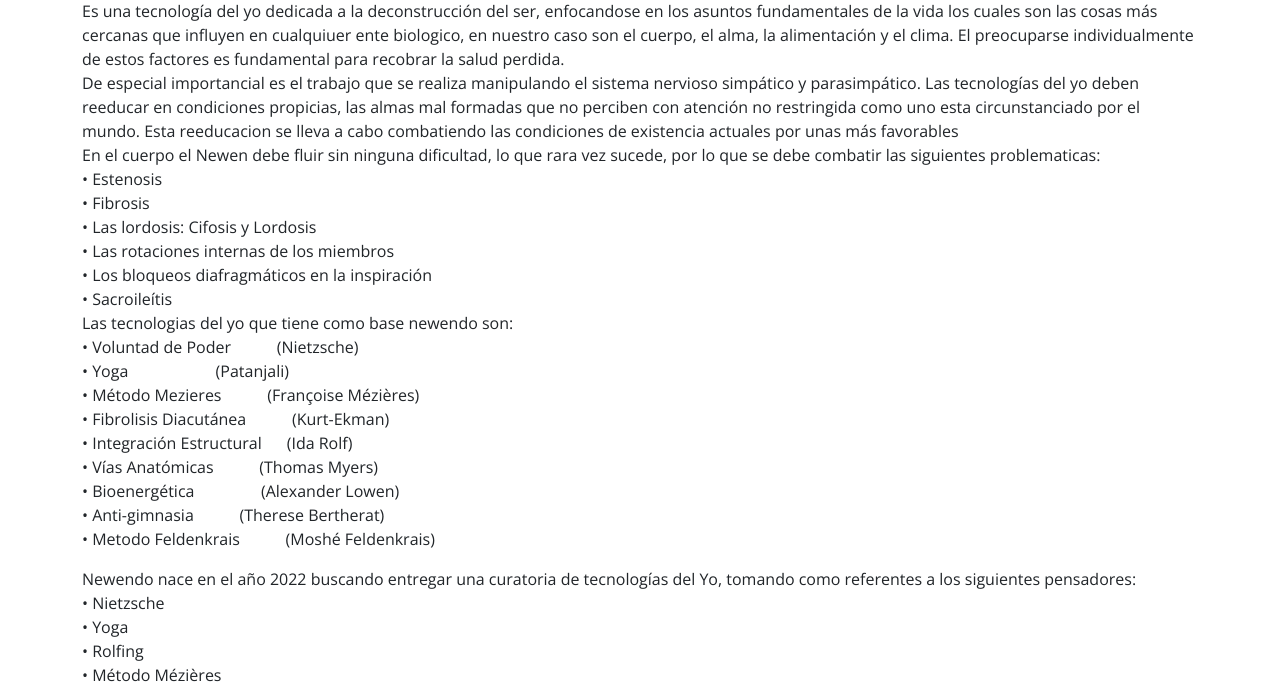
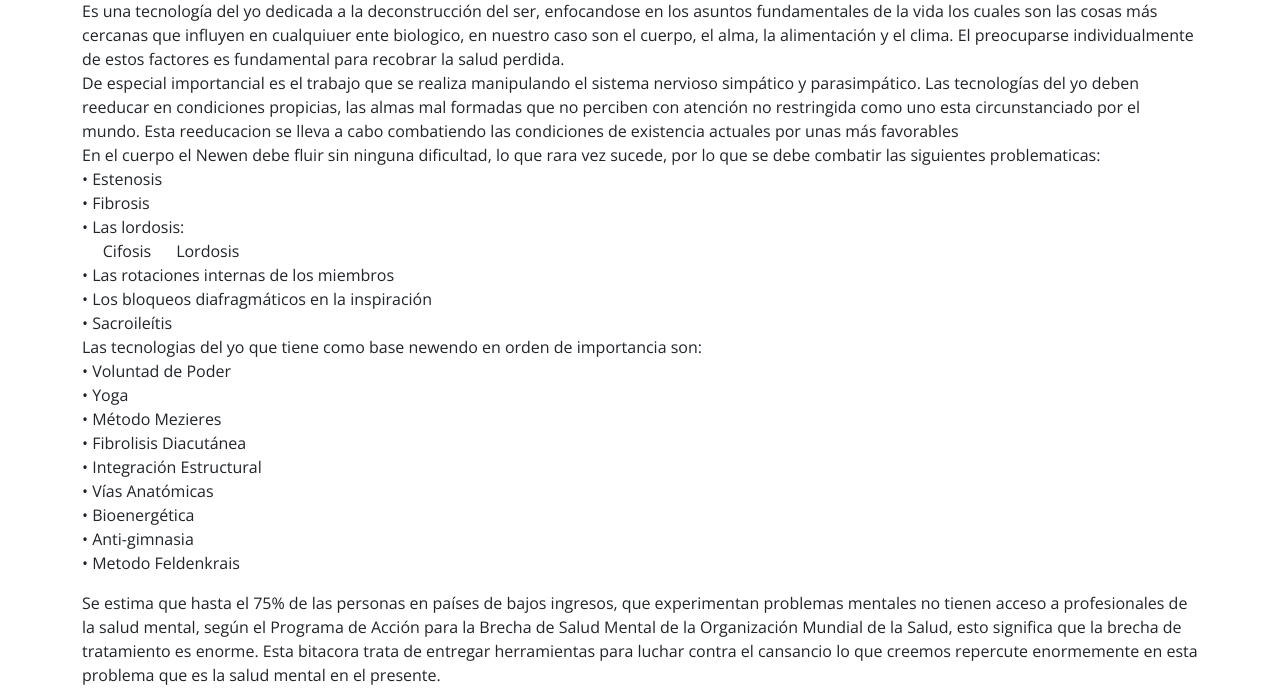
Before and after one commit to VictorPenafiel/Django_Deploy, a Django app: page /acerca in a window 1280 px wide. Shown: the part 373-1062 px from the top of the page. Run offline with Django 3.2, Linux system fonts and the light colour scheme; some libraries are stand-ins or nearby versions; grey boxes are pictures that could not be loaded.

Commit message:
dinamica

```diff
--- a/web/templates/about.html
+++ b/web/templates/about.html
@@ -23,30 +23,25 @@
         las siguientes problematicas:<br>
         • Estenosis<br>
         • Fibrosis<br>
-        • Las lordosis: Cifosis y Lordosis<br>
+        • Las lordosis:<br>
+        &nbsp;&nbsp;&nbsp;&nbsp; Cifosis
+        &nbsp;&nbsp;&nbsp;&nbsp; Lordosis<br>
         • Las rotaciones internas de los miembros<br>
         • Los bloqueos diafragmáticos en la inspiración<br>
         • Sacroileítis<br>
 
-        Las tecnologias del yo que tiene como base newendo son:<br>
-        • Voluntad de Poder &nbsp;&nbsp;&nbsp;&nbsp; &nbsp;&nbsp;&nbsp;&nbsp;           (Nietzsche)<br>
-        • Yoga &nbsp;&nbsp;&nbsp;&nbsp; &nbsp;&nbsp;&nbsp;&nbsp; &nbsp;&nbsp;&nbsp;&nbsp; &nbsp;&nbsp;&nbsp;&nbsp;                    (Patanjali)<br>
-        • Método Mezieres &nbsp;&nbsp;&nbsp;&nbsp; &nbsp;&nbsp;&nbsp;&nbsp;           (Françoise Mézières)<br>
-        • Fibrolisis Diacutánea &nbsp;&nbsp;&nbsp;&nbsp; &nbsp;&nbsp;&nbsp;&nbsp;     (Kurt-Ekman)<br>
-        • Integración Estructural &nbsp;&nbsp;&nbsp;&nbsp;   (Ida Rolf)<br>
-        • Vías Anatómicas &nbsp;&nbsp;&nbsp;&nbsp; &nbsp;&nbsp;&nbsp;&nbsp;            (Thomas Myers)<br>
-        • Bioenergética &nbsp;&nbsp;&nbsp;&nbsp; &nbsp;&nbsp;&nbsp;&nbsp; &nbsp;&nbsp;&nbsp;&nbsp;             (Alexander Lowen)<br>
-        • Anti-gimnasia &nbsp;&nbsp;&nbsp;&nbsp; &nbsp;&nbsp;&nbsp;&nbsp;             (Therese Bertherat)<br>
-        • Metodo Feldenkrais &nbsp;&nbsp;&nbsp;&nbsp; &nbsp;&nbsp;&nbsp;&nbsp;        (Moshé Feldenkrais)<br>
+        Las tecnologias del yo que tiene como base newendo en orden de importancia son:<br>
+        • Voluntad de Poder<br>
+        • Yoga<br>
+        • Método Mezieres<br>
+        • Fibrolisis Diacutánea<br>
+        • Integración Estructural<br>
+        • Vías Anatómicas<br>
+        • Bioenergética<br>
+        • Anti-gimnasia<br>
+        • Metodo Feldenkrais<br>
     </p>
-    <p>
-    Newendo nace en el año 2022 buscando entregar una curatoria de tecnologías del Yo, tomando como referentes a los
-    siguientes pensadores:<br>
-    • Nietzsche<br>
-    • Yoga<br>
-    • Rolfing<br>
-    • Método Mézières<br>
-    </p>
+
 
     <p>
         Se estima que hasta el 75% de las personas en países de bajos ingresos, que experimentan problemas mentales no tienen
--- a/web/templates/index.html
+++ b/web/templates/index.html
@@ -129,7 +129,7 @@
         </div>
 
         {% endfor %}
-        <div class="container">
+        <div data-aos="zoom-in" data-aos-duration="1300" class="container">
             <div class="col-12 col-md-6 offset-0 offset-md-3 mt-4 mb-4">
                 <h3 class="text-center">
                     Newendo, el camino de la energía.
```
